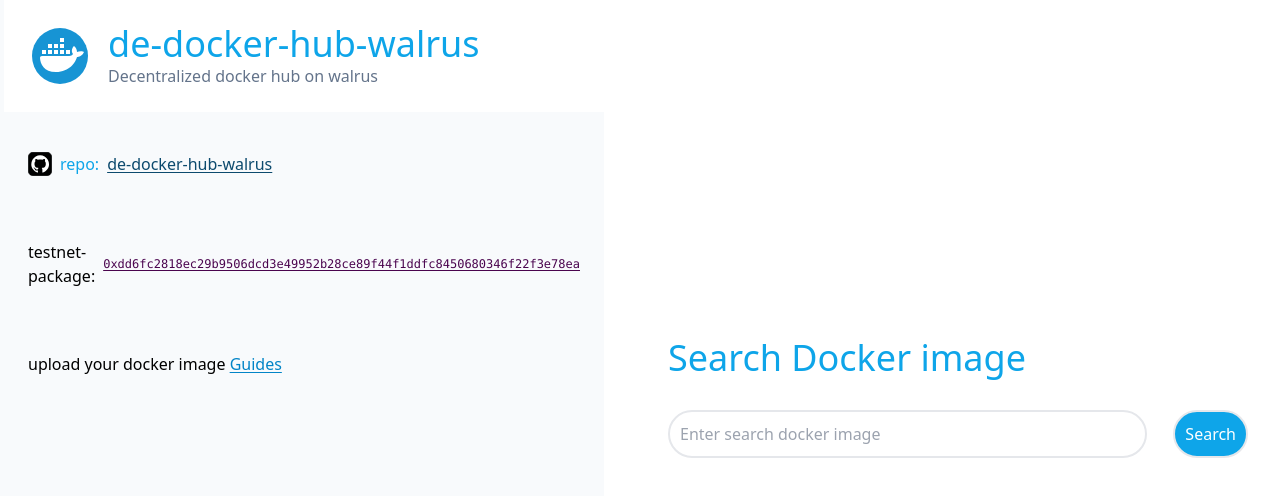
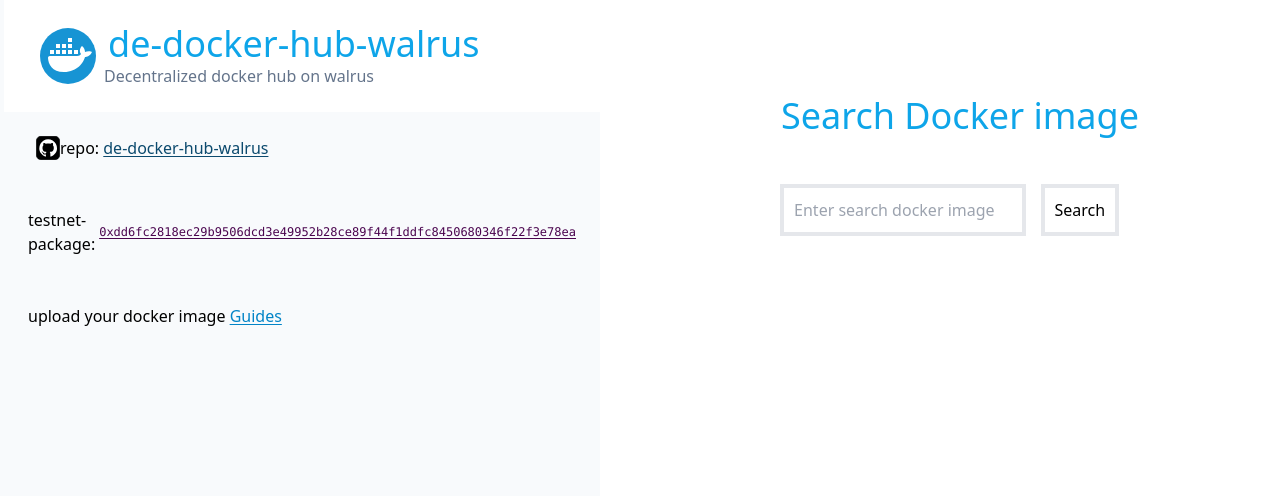
Before and after one commit to rickiey/de-docker-hub-walrus, a website: page walrus-site/de_docker_hub/index.html in a window 1280 px wide. Drawn offline with nearby package versions, Linux system fonts and the light colour scheme.

Commit message:
Revert "refact1"
This reverts commit 1ef559c5bfc3dd9ff1a27e2ee3cc0560388df7b5.

```diff
--- a/walrus-site/de_docker_hub/index.html
+++ b/walrus-site/de_docker_hub/index.html
@@ -7,72 +7,101 @@
         <link rel="stylesheet" href="./style.css" />
         <script src="https://cdn.tailwindcss.com"></script>
     </head>
+
     <body>
-        <div class="flex flex-row min-h-screen">
+        <div>
+            <div class="flex flex-row">
                 <!-- sidebar -->
-            <aside class="basis-1/3 ps-1 bg-slate-50 flex flex-col gap-4">
-                <section class="p-6 bg-white flex items-center gap-4">
-                    <img class="size-16" src="./assets/docker.svg" alt="docker Logo" />
+                <div class="basis-1/3 ps-1 bg-slate-50">
+                    <div class="p-6 mx-auto bg-white flex items-center">
+                        <div class="shrink-0 ps-2">
+                            <img
+                                class="size-16"
+                                src="./assets/docker.svg"
+                                alt="docker Logo"
+                            />
+                        </div>
                         <div>
-                        <h1 class="text-4xl text-sky-500">de-docker-hub-walrus</h1>
-                        <p class="text-slate-500">Decentralized docker hub on walrus</p>
+                            <div class="text-4xl text-sky-500 ps-2">
+                                de-docker-hub-walrus
                             </div>
-                </section>
-                <section class="p-6 flex items-center gap-2">
-                    <img src="./assets/github.svg" class="size-6" alt="GitHub Logo" />
-                    <span class="text-sky-500">repo:</span>
+                            <p class="text-slate-500 ps-1">
+                                Decentralized docker hub on walrus
+                            </p>
+                        </div>
+                    </div>
+
+                    <div class="p-6 mx-auto flex items-center">
+                        <div class="shrink-0 ps-2">
+                            <img src="./assets/github.svg" class="size-6"">
+                        </div>
+                        <div text-4xl text-sky-500 ps-2>
+                            repo:
                             <a
                                 class="text-sky-900 underline underline-offset-2"
-                        href="https://github.com/rickiey/de-docker-hub-walrus"
-                        target="_blank"
-                        rel="noopener"
-                    >de-docker-hub-walrus</a>
-                </section>
-                <section class="p-6 flex items-center gap-2">
-                    <span>testnet-package:</span>
+                                href=" https://github.com/rickiey/de-docker-hub-walrus"
+                                >de-docker-hub-walrus</a
+                            >
+                        </div>
+                    </div>
+                    <div class="p-6 mx-auto flex items-center">
+                        testnet-package:
                         <a
-                        class="text-xs text-fuchsia-950 underline underline-offset-2"
+                            class="text-xs ps-1 text-fuchsia-950 underline underline-offset-2"
                             href="https://suiscan.xyz/testnet/object/0xdd6fc2818ec29b9506dcd3e49952b28ce89f44f1ddfc8450680346f22f3e78ea/txs"
-                        target="_blank"
-                        rel="noopener"
                         >
-                        <code>0xdd6fc2818ec29b9506dcd3e49952b28ce89f44f1ddfc8450680346f22f3e78ea</code>
-                    </a>
-                </section>
-                <section class="p-6">
+                            <code
+                                >0xdd6fc2818ec29b9506dcd3e49952b28ce89f44f1ddfc8450680346f22f3e78ea</code
+                            ></a
+                        >
+                    </div>
+
+                    <!-- add docs -->
+                    <!-- <div id="doc-section"> -->
+                    <div class="p-6 mx-auto flex items-center">
                         <h3>
                             upload your docker image
                             <a
                                 class="text-sky-600 underline underline-offset-2"
                                 href="https://github.com/rickiey/de-docker-hub-walrus"
-                            target="_blank"
-                            rel="noopener"
-                        >Guides</a>
+                                >Guides</a
+                            >
                         </h3>
-                </section>
-            </aside>
+                    </div>
+                </div>
                 <!-- main -->
-            <main class="basis-2/3 ps-8 py-6">
-                <div class="rounded-3xl outline-4 relative flex flex-col min-h-screen justify-center mx-auto max-w-7xl px-4 py-6 sm:px-6 lg:px-8">
-                    <h2 class="text-4xl text-sky-500 mb-8">Search Docker image</h2>
-                    <div class="flex gap-4 mb-8">
+                <div class="basis-2/3 ps-8 py-6">
+                    <div
+                        class="rounded-7xl outline-14 relative flex-col min-h-screen flex-col justify-items-center mx-auto max-w-7xl px-4 py-6 sm:px-6 lg:px-8"
+                    >
+                        <br />
+                        <br />
+                        <h2
+                            class="justify-self-center text-4xl text-sky-500 ps-2 space-x-4"
+                        >
+                            Search Docker image
+                        </h2>
+                        <br />
+                        <br />
                         <input
-                            class="rounded-3xl outline-2 border-2 px-4 py-2 flex-1"
+                            class="rounded-7xl outline-4 border-4"
                             type="text"
                             id="search-input"
                             placeholder="Enter search docker image"
                         />
                         <button
                             id="search-button"
-                            class="rounded-3xl outline-2 border-2 px-4 py-2 bg-sky-500 text-white hover:bg-sky-600"
+                            class="rounded-7xl outline-4 border-4"
                         >
                             Search
                         </button>
-                    </div>
+
                         <div id="results"></div>
                     </div>
-            </main>
                 </div>
+            </div>
+        </div>
+
         <script src="./app.js"></script>
     </body>
 </html>
```
Also changed, not shown: README.md. Lines whose indentation alone changed are shown as unchanged.
